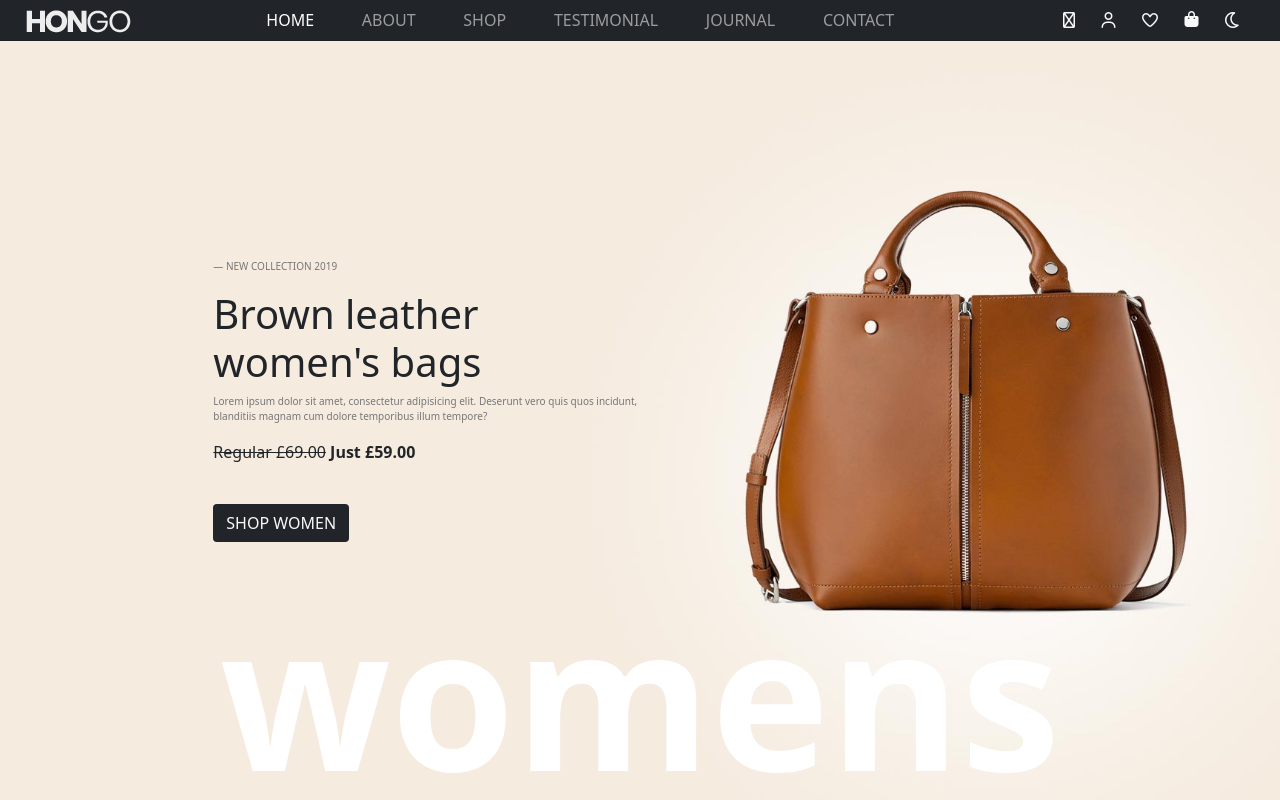
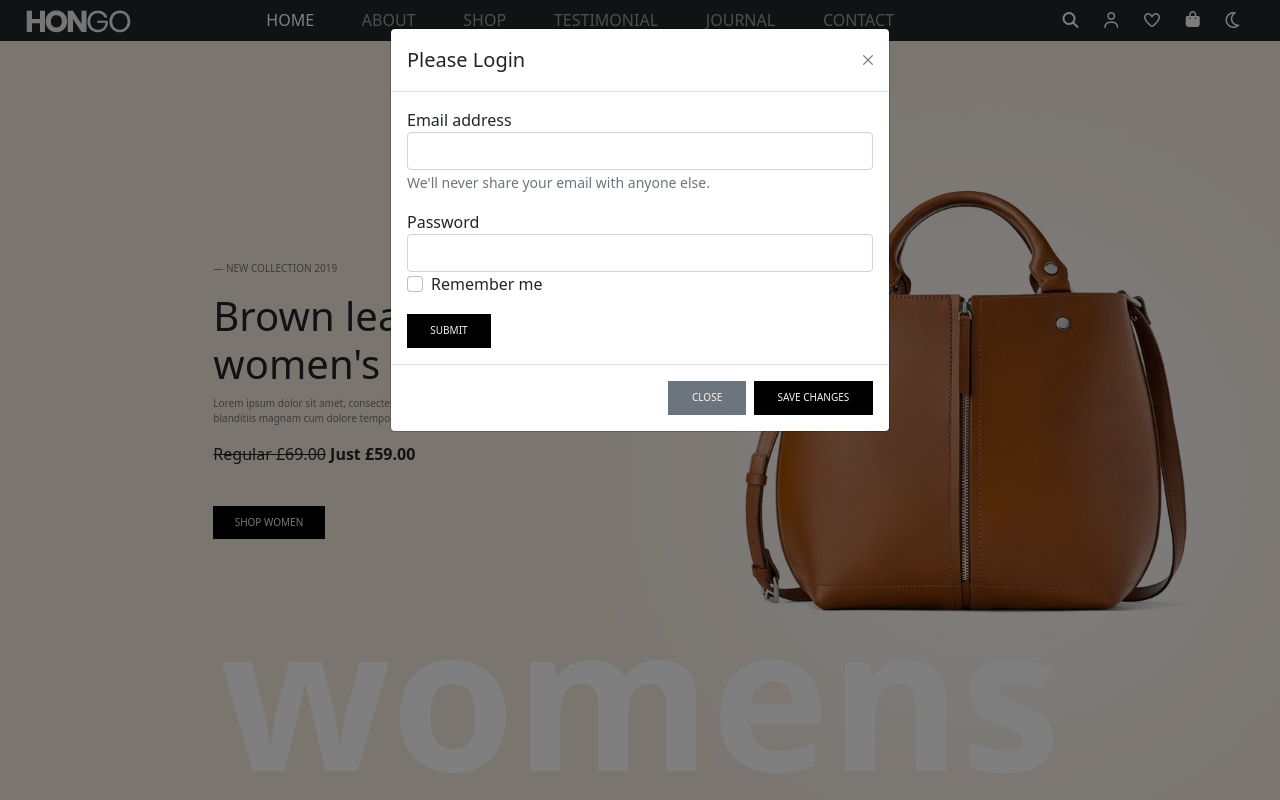
Before and after one commit to assbaimane/E-shop-Website-with-Night-Mode, a website: page index.html in a window 1280 px wide. Both pictures are taken after a click on the icon 1108 px from the left and 20 px from the top of the page. Shown: the top 800 px of the page. Drawn offline with nearby package versions, Linux system fonts and the light colour scheme.

Commit message:
JS - Login Modal added - AddEventlistener added on user button

```diff
--- a/index.html
+++ b/index.html
@@ -5,9 +5,10 @@
     <meta http-equiv="X-UA-Compatible" content="IE=edge">
     <meta name="viewport" content="width=device-width, initial-scale=1.0">
     <link rel="stylesheet" href="./public/css/style.css">
-    <title>E-shop</title>
+    <title>Hongo</title>
 </head>
 <body>
+    <!------------------------------ NAVBAR ------------------------------>
     <nav class="navbar navbar-expand-lg navbar-light bg-transparent">
         <div class="navLogo col-2">
             <img src="./public/img/logo.png" alt="shop Logo">
@@ -26,27 +27,64 @@
             </ul>
         </div>
         <span id="navButton" class="col-2">
-            <i class="fas fa-search fw-light"></i>
-            <i class="far fa-user"></i>
+            <i class="fas fa-search"></i>
+            <i class="far fa-user" data-bs-toggle="modal" data-bs-target="#loginModal"></i>
             <i class="far fa-heart"></i>
             <i class="fas fa-shopping-bag"></i>
             <i class="far fa-moon"></i>
+
         </span>
     </nav>
 
+    <!---------------------------- LOGIN MODAL --------------------------->
+    <div class="modal fade" id="loginModal" tabindex="-1" aria-labelledby="loginModalLabel" aria-hidden="true">
+        <div class="modal-dialog">
+          <div class="modal-content">
+            <div class="modal-header">
+              <h5 class="modal-title" id="loginModalLabel">Please Login</h5>
+              <button type="button" class="btn-close" data-bs-dismiss="modal" aria-label="Close"></button>
+            </div>
+            <div class="modal-body">
+                <form>
+                    <div class="form-group">
+                      <label for="exampleInputEmail1">Email address</label>
+                      <input type="email" class="form-control" id="exampleInputEmail1" aria-describedby="emailHelp">
+                      <small id="emailHelp" class="form-text text-muted">We'll never share your email with anyone else.</small>
+                    </div>
+                    <div class="form-group pt-3">
+                      <label for="exampleInputPassword1">Password</label>
+                      <input type="password" class="form-control" id="exampleInputPassword1">
+                    </div>
+                    <div class="form-group form-check">
+                      <input type="checkbox" class="form-check-input" id="exampleCheck1">
+                      <label class="form-check-label" for="exampleCheck1">Remember me</label>
+                    </div>
+                    <button class="mt-3" type="submit">Submit</button>
+                  </form>
+            </div>
+            <div class="modal-footer">
+              <button type="button" class="bg-secondary" data-bs-dismiss="modal">Close</button>
+              <button type="button">Save changes</button>
+            </div>
+          </div>
+        </div>
+    </div>
+
+    <!--------------------------- SECTION HOME --------------------------->
     <section id="Home">
         <div class="textHome offset-2 col-4">
             <p>— NEW COLLECTION 2019</p>
             <h1>Brown leather<br>women's bags</h1>
             <p>Lorem ipsum dolor sit amet, consectetur adipisicing elit. Deserunt vero quis quos incidunt, blanditiis magnam cum dolore temporibus illum tempore?</p>
             <span><del>Regular £69.00</del></span><span><b> Just £59.00</b></span><br>
-            <button class="btn bg-dark text-light">SHOP WOMEN</button>
+            <button>SHOP WOMEN</button>
         </div>
         <div class="d-flex justify-content-center">
             <span id="women">womens</span>
         </div>
     </section>
 
+    <!--------------------------- SECTION ABOUT -------------------------->
     <section id="About">
         <div class="row offset-3 pt-4 pb-2">
             <p class="col-2 fs-9"><i class="fas fa-globe"></i> FREE STANDARD SHIPPING</p>
@@ -78,6 +116,7 @@
         </div>
     </section>
 
+    <!-------------------------- SECTION ABOUT2 -------------------------->
     <section id="About2" class="beige">
         <div class="row offset-2">
             <div class="col-4">
@@ -93,6 +132,7 @@
         </div>
     </section>
 
+    <!--------------------------- SECTION SHOP --------------------------->
     <section id="Shop">
         <div class="pt-5 pb-5">
                 <h2>Recent Products</h2>
@@ -103,6 +143,7 @@
         </div>
     </section>
 
+    <!----------------------- SECTION TESTIMONIAL ------------------------>
     <section id="Testimonials" class="beige">
         <div class="pt-5 pb-3">
             <h2>Testimonial</h2>
@@ -157,6 +198,7 @@
         </div>
     </section>
 
+    <!-------------------------- SECTION JOURNAL ------------------------->
     <section id="Journal">
         <div class="pt-5">
             <h2>Latest Blog</h2>
@@ -190,6 +232,7 @@
         </div>
     </section>
 
+    <!-------------------------- SECTION CONTACT ------------------------->
     <section id="Contact" class="beige">
         <div class="info row">
             <div class="col-4 diffuserPic"></div>
@@ -228,12 +271,15 @@
             </div>
         </div>
     </section>
+
+    <!-------------------------- INSTAGRAM ROW --------------------------->
     <div class="insta text-center bg-white row">
         <p class="my-auto">— Instagram @Hongo Fashion</p>
     </div>
 
-
+    <!------------------------------ FOOTER ------------------------------>
     <footer>
+        <!-- ROW 1 -->
         <div class="container">
             <div id="Social" class="row pt-3 pb-2">
                 <h4 class="col-3">Last chance to win our discount !</h4>
@@ -250,6 +296,7 @@
                 </h4>
             </div>
         </div><hr>
+        <!-- ROW 2 -->
         <div class="container">
             <div id="More" class="row pb-3">
                 <div class="item col-3"><span>
@@ -285,6 +332,7 @@
                 </div>
             </div>
         </div>
+        <!-- ROW 3 -->
         <div id="Pay" class="row pt-2 pb-2">
             <div class="container">
                 <div class="col-6">
@@ -294,6 +342,9 @@
             </div>
         </div>
     </footer>
+
 </body>
-<script src="public/js/main.js"></script>
+<script type="module" src="public/js/main.js"></script>
+<!-- Script for login modal & other bootstrap script -->
+<script type="module" src="node_modules/bootstrap/dist/js/bootstrap.min.js"></script>
 </html>
--- a/public/js/main.js
+++ b/public/js/main.js
@@ -3,12 +3,12 @@ let navBar = document.querySelector("nav");
 let logoBar = document.querySelector(".navLogo img");
 let aboutSection = document.querySelector("#About");
 
-window.addEventListener("scroll",()=>{
-    if(aboutSection.getBoundingClientRect().top <= 0){
-        navBar.classList.remove("bg-transparent","navbar-light");
-        navBar.classList.add("bg-dark","navbar-dark","text-light");
-        logoBar.style.filter ="invert(1)"
-    }else{}
+window.addEventListener("scroll", () => {
+    if (aboutSection.getBoundingClientRect().top <= 0) {
+        navBar.classList.remove("bg-transparent", "navbar-light");
+        navBar.classList.add("bg-dark", "navbar-dark", "text-light");
+        logoBar.style.filter = "invert(1)"
+    } else { }
 })
 
 // Night mode
@@ -17,8 +17,8 @@ let homeSection = document.querySelector("#Home");
 let sectionAll = document.querySelectorAll("section");
 let beigeSection = document.querySelectorAll(".beige")
 
-nightMode.addEventListener("click",()=>{
-    homeSection.classList.add("night"); //adding a filter on home background-image
+nightMode.addEventListener("click", () => {
+    homeSection.classList.add("night");
     homeSection.style.backgroundImage = "url('./public/img/collect/one-page-slider-dark.png')";
     document.querySelector("body").classList.add("night");
 
@@ -29,3 +29,11 @@ nightMode.addEventListener("click",()=>{
         element.style.backgroundColor = "#1e1e1e"
     });
 })
+
+
+// Login Modal
+let userButton = document.querySelector(".fa-user");
+userButton.addEventListener("click", () => {
+    userButton.dataBsToggle = "modal"
+    userButton.dataBsTarget = "#exampleModal"
+});
```
